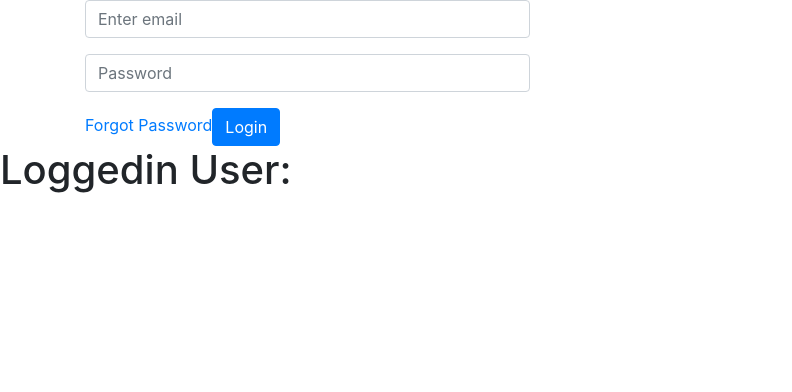
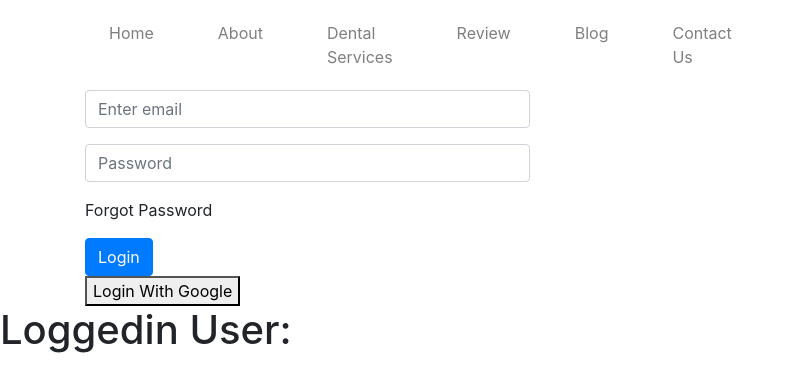
Before and after one commit to jobayer-h/Doctor-s-Portal, a React (Create React App) app: page /login in a window 1280 px wide. Shown: the top 392 px of the page, without its empty margins (0-792 px from the left). Built offline with nearby package versions, Linux system fonts and the light colour scheme.

Commit message:
google popup success

```diff
--- a/src/App.js
+++ b/src/App.js
@@ -17,7 +17,7 @@ function App() {
 
   const [loggedInUser, setLoggedInUser] = useState({})
 
-console.log(loggedInUser);
+console.log(loggedInUser.email);
 
   return (
     <userContext.Provider value={[loggedInUser, setLoggedInUser]}>
@@ -31,7 +31,7 @@ console.log(loggedInUser);
         </Route>
       </Switch>
     </Router >
-  <h1>Loggedin User: {loggedInUser.name}</h1>
+  <h1>Loggedin User: {loggedInUser.displayName}</h1>
     </userContext.Provider>
   );
 }
--- a/src/components/Loginpage/Login.js
+++ b/src/components/Loginpage/Login.js
@@ -1,10 +1,14 @@
 import React, { useContext } from 'react';
 import './Login.css'
-import { useForm } from "react-hook-form";import firebase from "firebase/app";
+import firebase from "firebase/app";
 import "firebase/auth";
 import firebaseConfig from './firebaseConfig';
 import { userContext } from '../../App';
-firebase.initializeApp(firebaseConfig);
+import Navbar from '../Common/Navbar/Navbar';
+if (!firebase.apps.length) {
+    firebase.initializeApp(firebaseConfig);
+}
+// firebase.initializeApp(firebaseConfig);
 
 const Login = () => {
 
@@ -15,9 +19,7 @@ const Login = () => {
         const googleProvider = new firebase.auth.GoogleAuthProvider();
         firebase.auth().signInWithPopup(googleProvider).then(function(result) {
             const user = result.user;
-            console.log(user);
             setLoggedInUser(user);
-            console.log(loggedInUser);
           }).catch(function(error) {
             var errorMessage = error.message;
             console.log(errorMessage)
@@ -32,7 +34,7 @@ const Login = () => {
             <div className="container">
                 <div className="row">
                     <div className="col-md-5 col-sm-1">
-
+<Navbar />
                         <form>
                             <div class="form-group">
                                 <input type="email" class="form-control" id="exampleInputEmail1" placeholder="Enter email" name="Enter email" />
@@ -40,10 +42,11 @@ const Login = () => {
                             <div class="form-group">
                                 <input type="password" class="form-control" id="exampleInputPassword1" placeholder="Password" name="Password" />
                             </div>
-                                <a href="#">Forgot Password</a>
+                                <p>Forgot Password</p>
                             {/* <input type="submit" class="btn btn-primary" value="Login" /> */}
-                            <button class="btn btn-primary" onClick={handleGoogleLogin}>Login</button>
+                            <button class="btn btn-primary">Login</button>
                         </form>
+                        <button onClick={handleGoogleLogin}>Login With Google</button>
                     </div>
                 </div>
             </div>
```
Also changed, not shown: 1 other file (tests, documents, lock files or other folders).
